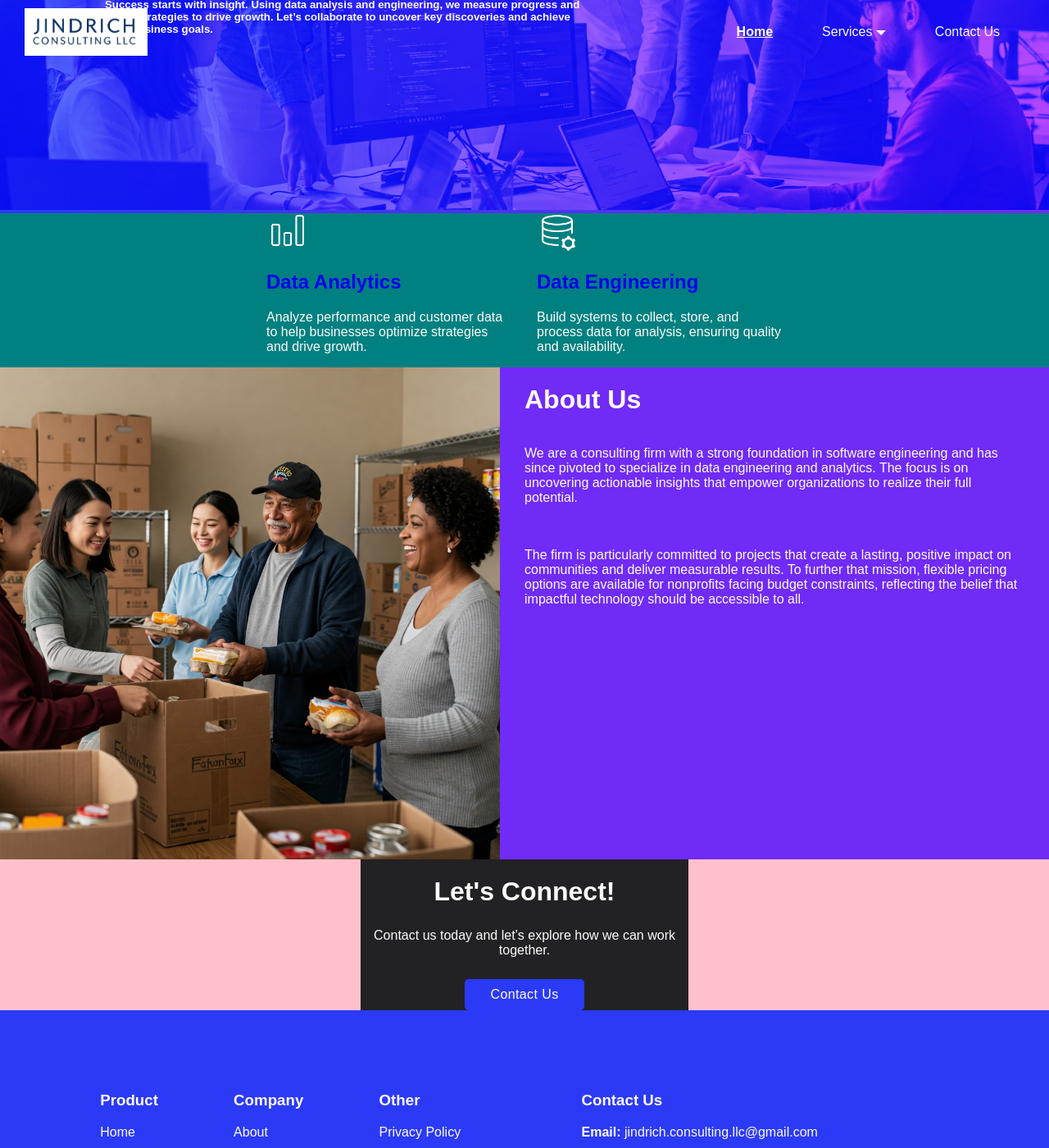
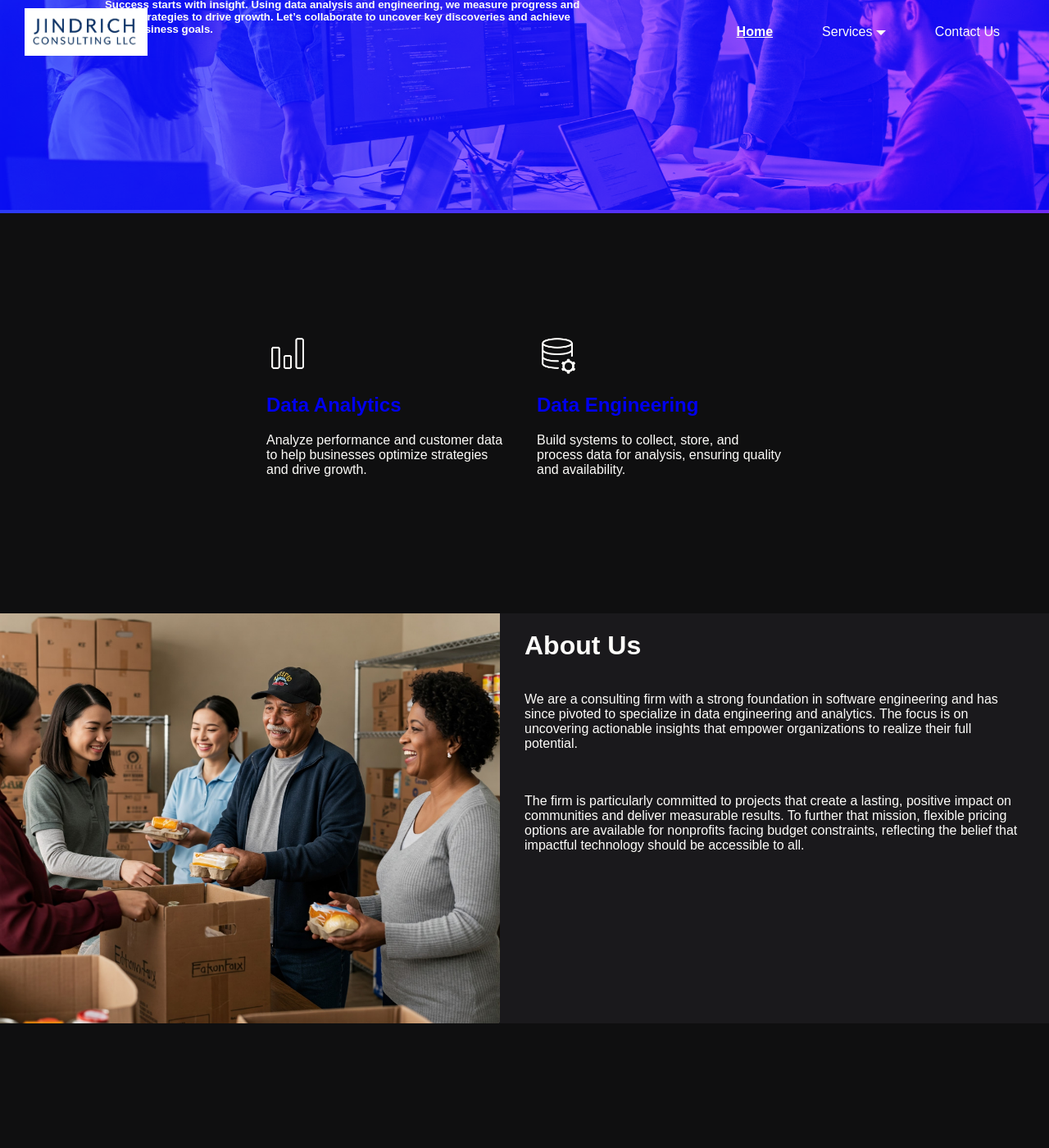
Before and after one commit to jindrich-consulting-llc/jindrich-consulting-llc.github.io, a Jekyll site: the page built from index.md, in a window 1280 px wide and 1400 px high, scrolled down 344 px. Shown: the whole window at 82% size. Built offline with Jekyll 4.4.1, drawn with Linux system fonts in a browser that asks for light colours.

Commit message:
🐞⚙️: <refactor> implemented section styles </refactor>

```diff
--- a/_layouts/home.html
+++ b/_layouts/home.html
@@ -7,6 +7,7 @@
 
     <!-- Internal styles -->
     <link href="../assets/css/global_styles.css" rel="stylesheet">
+    <link href="../assets/css/components/section_styles.css" rel="stylesheet">
     <link href="../assets/css/components/icon_card_styles.css" rel="stylesheet">
     <link href="../assets/css/components/split_info_styles.css" rel="stylesheet">
     <link href="../assets/css/components/info_styles.css" rel="stylesheet">
@@ -21,6 +22,7 @@
 <main>
 
     <!-- Our Services -->
+    <div class="section odd">
         <div class="icon-card-container">
             {% for service in site.data.services %}
             <div class="icon-card-card">
@@ -36,9 +38,10 @@
             </div>
             {% endfor %}
         </div>
+    </div>
 
     <!-- About -->
-    <div id="about" class="split-info-container">
+    <div id="about" class="split-info-container" style="background-color: var(--color-base-bg-2)">
         <div class="info-img">
             <img src="../assets/img/Gemini_Generated_Image_Food_Bank.jpeg" alt="Food Bank">
         </div>
@@ -59,11 +62,13 @@
     </div>
 
     <!-- Contact Us -->
+    <div class="section odd">
         <div class="info-container">
             <div class="info">
                 <h1>Let's Connect!</h1>
                 <p>Contact us today and let’s explore how we can work together.</p>
                 <a href="/contact-us" class="button">Contact Us</a>
+            </div>
         </div>
     </div>
 
--- a/assets/css/components/icon_card_styles.css
+++ b/assets/css/components/icon_card_styles.css
@@ -1,13 +1,12 @@
 .icon-card-container {
     display: flex;
     justify-content: center;
-    gap: 30px;
-    background-color: teal;
+    gap: var(--spacing-30);
 }
 
 .icon-card-container .icon-card-card {
     width: 100%;
-    max-width: 300px;
+    max-width: var(--image-size-300);
     display: flex;
     flex-direction: column;
     justify-content: flex-start;
@@ -15,12 +14,12 @@
 }
 
 .icon-card-card .card-icon img {
-    width: 50px;
-    height: 50px;
+    width: var(--image-size-50);
+    height: var(--image-size-50);
 }
 
 .icon-card-card .card-content {
-    margin-top: 0;
+    margin-top: var(--spacing-none);
 }
 
 .icon-card-card .card-content .card-title a {
--- a/assets/css/components/info_styles.css
+++ b/assets/css/components/info_styles.css
@@ -1,22 +1,20 @@
 .info-container {
     display: flex;
     justify-content: center;
-    background: pink;
 }
 
 .info-container .info {
     width: 100%;
-    max-width: 400px;
+    max-width: var(--image-size-400);
     display: flex;
     flex-direction: column;
     align-items: center;
-    gap: 10px;
-    background: var(--color-base-bg-3);
+    gap: var(--spacing-10);
 }
 
 .info-container .info h1 {
-    font-weight: 600;
-    margin-bottom: 0;
+    font-weight: var(--font-weight-600);
+    margin-bottom: var(--spacing-none);
 }
 
 .info-container .info p {
--- a/assets/css/components/section_styles.css
+++ b/assets/css/components/section_styles.css
@@ -0,0 +1,11 @@
+.section {
+    padding: var(--spacing-150) var(--spacing-none);
+}
+
+.section.odd {
+    background-color: var(--color-base-bg);
+}
+
+.section.even{
+    background-color: var(--color-base-bg-2);
+}
--- a/assets/css/components/split_info_styles.css
+++ b/assets/css/components/split_info_styles.css
@@ -1,12 +1,11 @@
 .split-info-container {
     display: flex;
-    background-color: #702bf7;
 }
 
 .split-info-container .info-img {
     flex: 1;
     height: auto;
-    max-height: 600px;
+    max-height: var(--image-size-500);
     overflow: hidden;
 }
 
@@ -21,13 +20,13 @@
     display: flex;
     flex-direction: column;
     justify-content: flex-start;
-    padding: 0 30px 0 30px;
+    padding: var(--spacing-none) var(--spacing-30) var(--spacing-30);
 }
 
 .split-info-container .info-content h1 {
-    font-weight: 600;
+    font-weight: var(--font-weight-600);
 }
 
 .split-info-container .info-content p {
-    margin-bottom: 10px;
+    margin-bottom: var(--spacing-10);
 }
--- a/assets/css/global_styles.css
+++ b/assets/css/global_styles.css
@@ -29,15 +29,19 @@
     --spacing-20: 20px;
     --spacing-30: 30px;
     --spacing-80: 80px;
+    --spacing-150: 150px;
 
     --border-radius: 5px;
 
     --section-padding: 80px;
     --section-margin: 180px;
 
-    --image-height-min: 300px;
-    --image-height-base: 400px;
-    --image-height-max: 600px;
+    --image-size-50: 50px;
+    --image-size-300: 300px;
+    --image-size-400: 400px;
+    --image-size-500: 500px;
+    --image-size-600: 600px;
+
 }
 
 body {
--- a/assets/css/navigation/header_styles.css
+++ b/assets/css/navigation/header_styles.css
@@ -102,7 +102,7 @@
     left: 0;
     width: 100%;
     height: 100%;
-    max-height: var(--image-height-max);
+    max-height: var(--image-size-600);
     z-index: 0;
 }
 
@@ -115,7 +115,7 @@
 .banner-gradient img {
     width: 100%;
     height: auto;
-    max-height: var(--image-height-max);
+    max-height: var(--image-size-600);
     object-fit: cover;
     mix-blend-mode: overlay;
 }
@@ -125,7 +125,7 @@
     top: 40%;
     left: 10%;
     width: 100%;
-    max-width: var(--image-height-max);
+    max-width: var(--image-size-600);
     display: flex;
     flex-direction: column;
     justify-content: flex-start;
```
Lines whose indentation alone changed are shown as unchanged.
